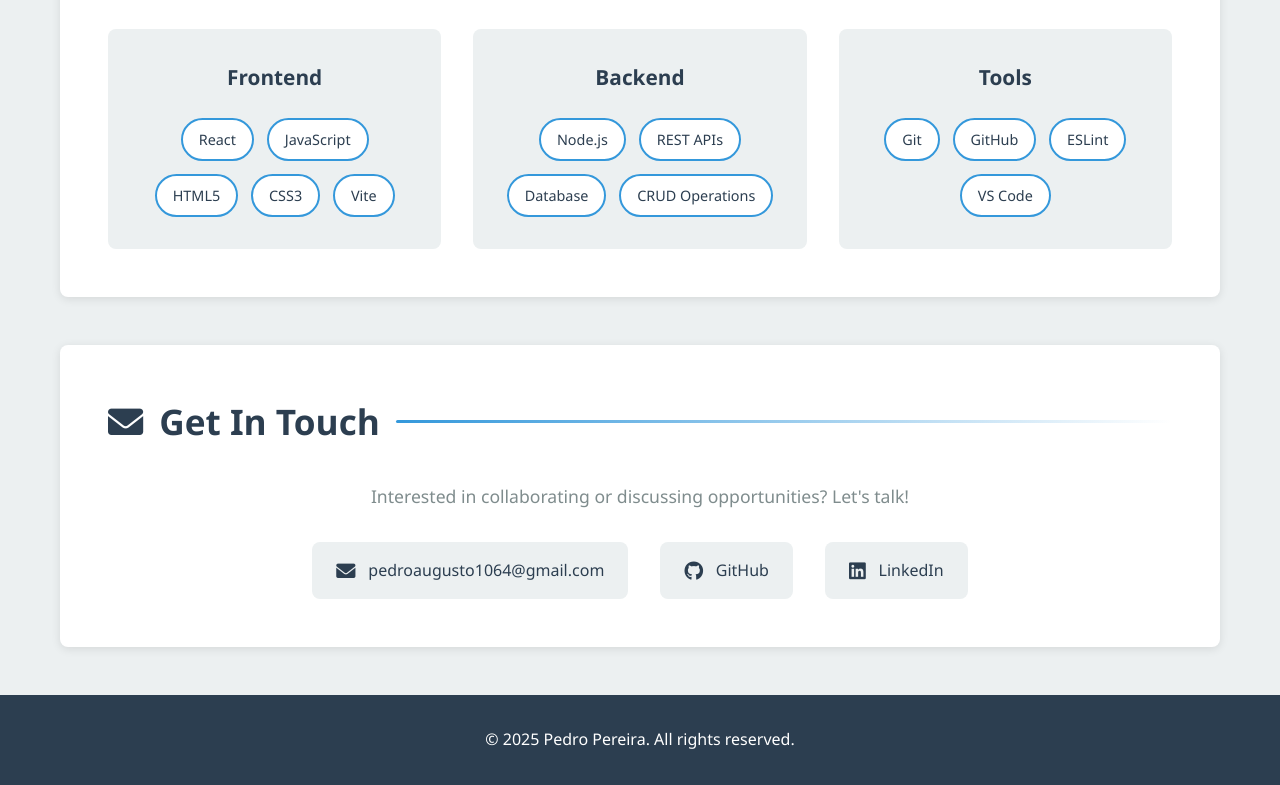
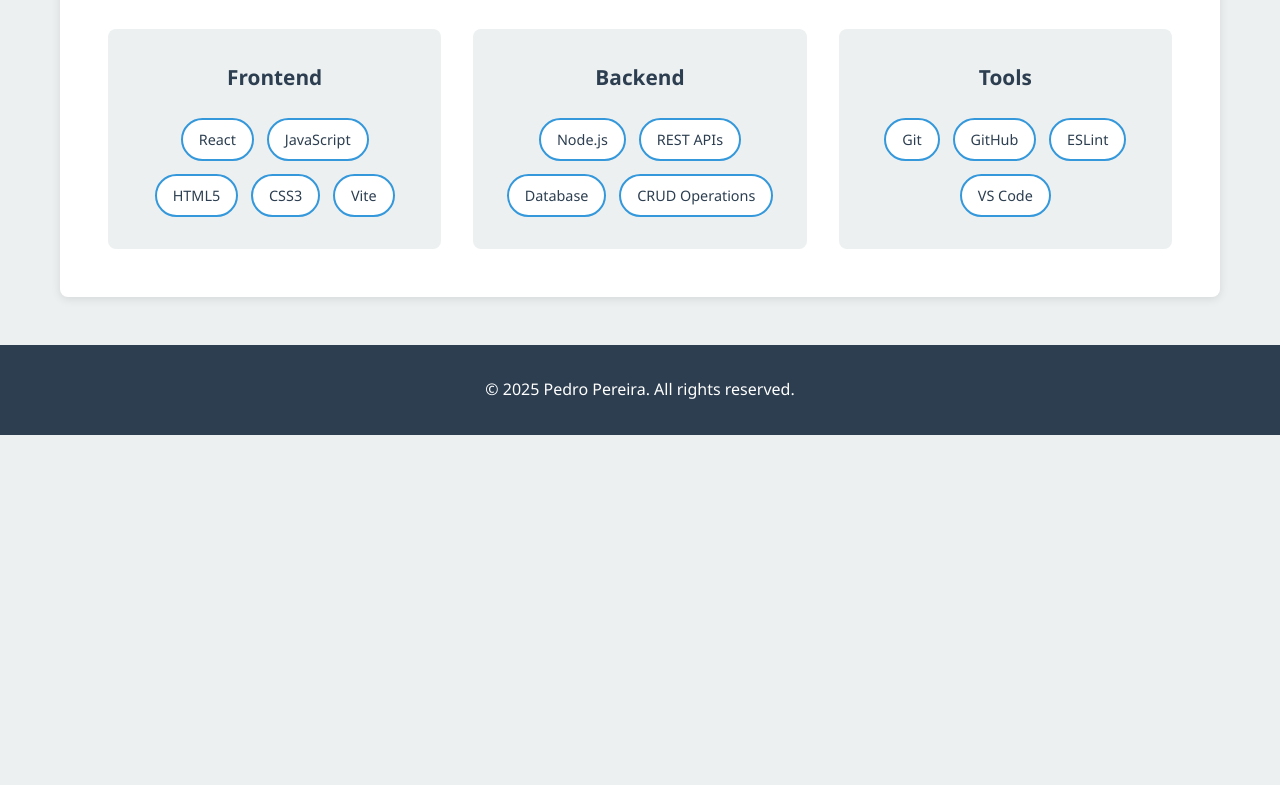
Before and after one commit to PedroPereira10/PedroPereira10.github.io, a plain HTML site: page index.html in a window 1280 px wide. Shown: the part 1728-2513 px from the top of the page. After the commit the page ends 2163 px from the top, so only its background shows below. Drawn offline with Linux system fonts and the light colour scheme.

Commit message:
Update index.html

```diff
--- a/index.html
+++ b/index.html
@@ -67,7 +67,7 @@
                             <a href="https://github.com/PedroPereira10/React---App" target="_blank" title="View Code">
                                 <i class="fab fa-github"></i>
                             </a>
-                            <a href="#" target="_blank" title="View Demo" class="demo-link">
+                            <a href="#" target="_blank" title="View Demo" class="https://react-app-three-swart.vercel.app/">
                                 <i class="fas fa-external-link-alt"></i>
                             </a>
                         </div>
@@ -94,9 +94,6 @@
                         <div class="project-links">
                             <a href="https://github.com/PedroPereira10/ProjectCRUD" target="_blank" title="View Code">
                                 <i class="fab fa-github"></i>
-                            </a>
-                            <a href="#" target="_blank" title="View Demo" class="demo-link">
-                                <i class="fas fa-external-link-alt"></i>
                             </a>
                         </div>
                     </div>
@@ -152,27 +149,6 @@
                 </div>
             </div>
         </section>
-
-        <section id="contact" class="section">
-            <h2><i class="fas fa-envelope"></i> Get In Touch</h2>
-            <div class="contact-content">
-                <p>Interested in collaborating or discussing opportunities? Let's talk!</p>
-                <div class="contact-methods">
-                    <a href="mailto:pedroaugusto1064@gmail.com" class="contact-method">
-                        <i class="fas fa-envelope"></i>
-                        <span>pedroaugusto1064@gmail.com</span>
-                    </a>
-                    <a href="https://github.com/PedroPereira10" target="_blank" class="contact-method">
-                        <i class="fab fa-github"></i>
-                        <span>GitHub</span>
-                    </a>
-                    <a href="https://www.linkedin.com/in/pedroaugustoper/" target="_blank" class="contact-method">
-                        <i class="fab fa-linkedin"></i>
-                        <span>LinkedIn</span>
-                    </a>
-                </div>
-            </div>
-        </section>
     </main>
 
     <footer>
```
